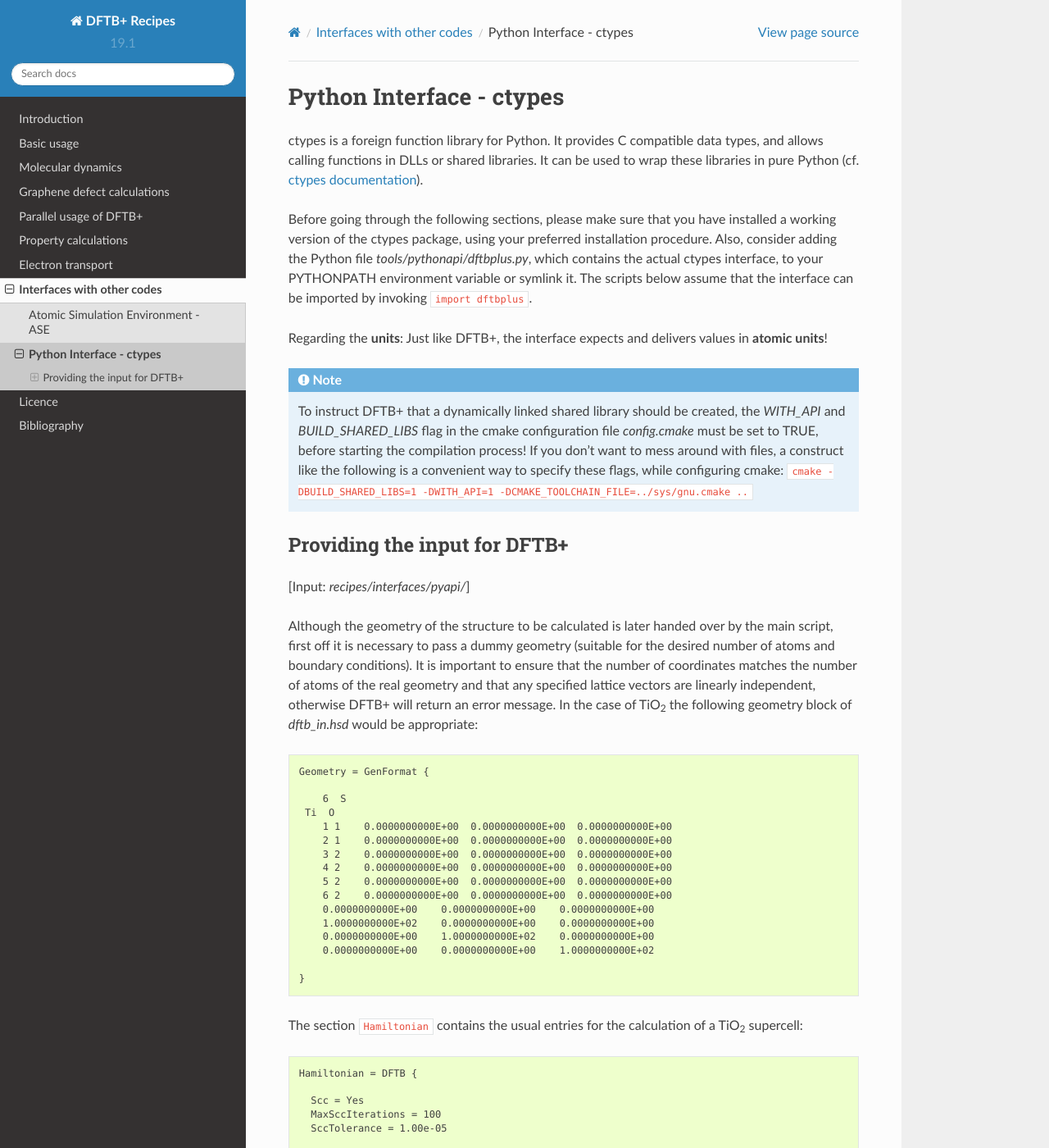
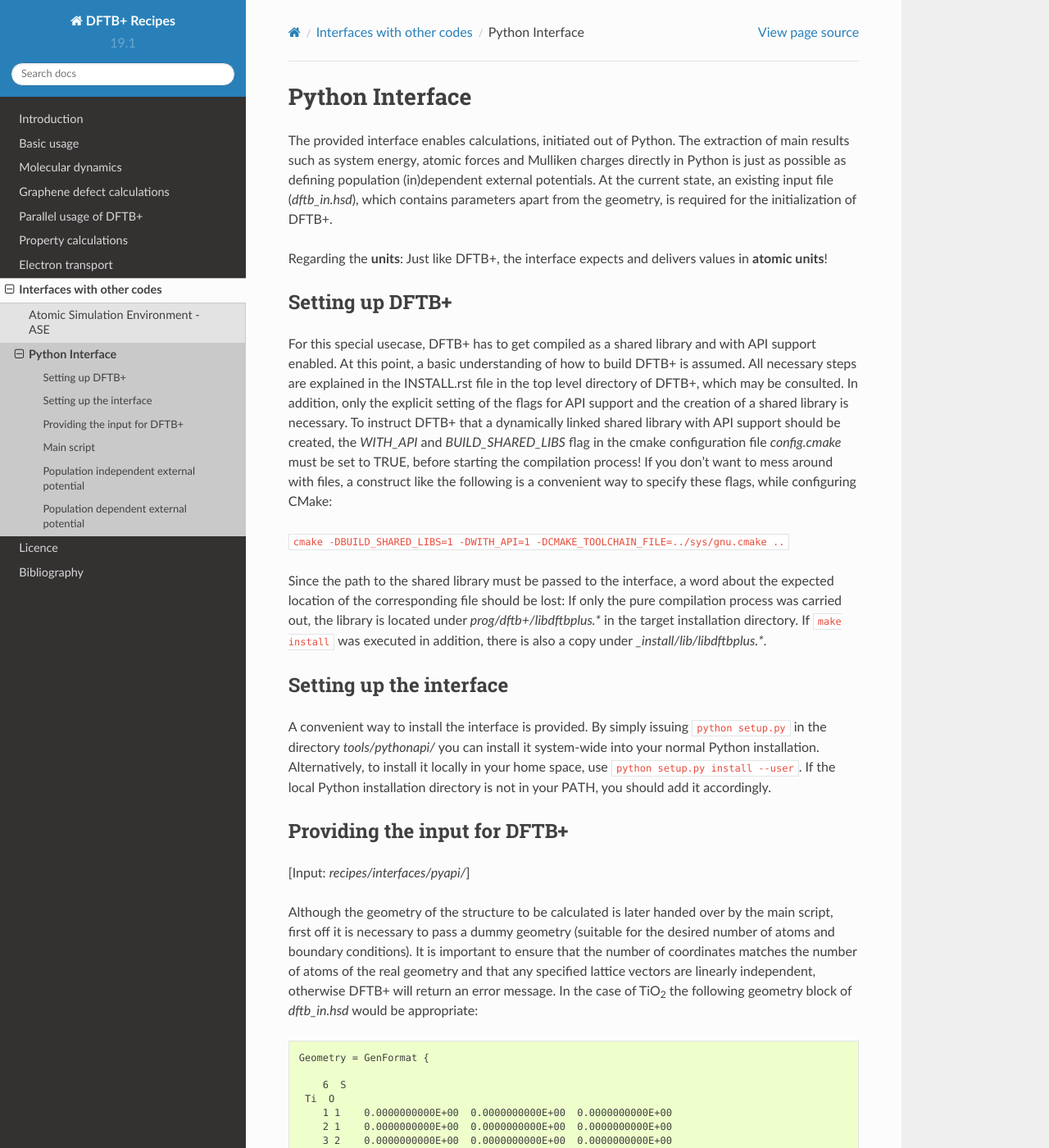
Before and after one commit to dftbplus/recipes, a Sphinx documentation site: the page built from docs/interfaces/pyapi/pyapi.rst, in a window 1280 px wide and 1400 px high. Shown: the whole window at 82% size. Built offline with Sphinx 7.4.7 and the Read the Docs theme 2.0.0, drawn with Linux system fonts in a browser that asks for light colours.

Commit message:
Take into account changes in the installation procedure
The installation of the interface via the setup.py mechanism
is explained. In addition, the compilation of DFTB+ for this
usecase is discussed in more detail, as well as the expected
location of the shared library in the different steps.

```diff
--- a/docs/interfaces/pyapi/pyapi.rst
+++ b/docs/interfaces/pyapi/pyapi.rst
@@ -1,41 +1,58 @@
 .. highlight:: none
 .. _sec-interfaces-pyapi:
 
-#########################
-Python Interface - ctypes
-#########################
+****************
+Python Interface
+****************
 
-ctypes is a foreign function library for Python. It provides C compatible data
-types, and allows calling functions in DLLs or shared libraries. It can be used
-to wrap these libraries in pure Python (cf. `ctypes documentation
-<https://docs.python.org/3/library/ctypes.html>`_).
-
-Before going through the following sections, please make sure that you have
-installed a working version of the ctypes package, using your preferred
-installation procedure. Also, consider adding the Python file
-`tools/pythonapi/dftbplus.py`, which contains the actual ctypes interface,
-to your PYTHONPATH environment variable or symlink it. The scripts below assume
-that the interface can be imported by invoking ``import dftbplus``.
+The provided interface enables calculations, initiated out of Python. The
+extraction of main results such as system energy, atomic forces and Mulliken
+charges directly in Python is just as possible as defining population
+(in)dependent external potentials. At the current state, an existing input file
+(`dftb_in.hsd`), which contains parameters apart from the geometry, is required
+for the initialization of DFTB+.
 
 Regarding the **units**: Just like DFTB+, the interface expects and delivers
 values in **atomic units**!
 
-.. note::
+Setting up DFTB+
+================
 
-    To instruct DFTB+ that a dynamically linked shared library should be
-    created, the `WITH_API` and `BUILD_SHARED_LIBS` flag in the cmake
-    configuration file `config.cmake` must be set to TRUE, before starting
-    the compilation process!
-    If you don't want to mess around with files, a construct like the
-    following is a convenient way to specify these flags, while configuring
-    cmake:
-    ``cmake -DBUILD_SHARED_LIBS=1 -DWITH_API=1 -DCMAKE_TOOLCHAIN_FILE=../sys/gnu.cmake ..``
+For this special usecase, DFTB+ has to get compiled as a shared library and with
+API support enabled. At this point, a basic understanding of how to build DFTB+
+is assumed. All necessary steps are explained in the INSTALL.rst file in the
+top level directory of DFTB+, which may be consulted. In addition, only the
+explicit setting of the flags for API support and the creation of a shared
+library is necessary. To instruct DFTB+ that a dynamically linked shared
+library with API support should be created, the `WITH_API` and
+`BUILD_SHARED_LIBS` flag in the cmake configuration file `config.cmake` must be
+set to TRUE, before starting the compilation process! If you don't want to mess
+around with files, a construct like the following is a convenient way to specify
+these flags, while configuring CMake:
+
+``cmake -DBUILD_SHARED_LIBS=1 -DWITH_API=1 -DCMAKE_TOOLCHAIN_FILE=../sys/gnu.cmake ..``
+
+Since the path to the shared library must be passed to the interface, a word
+about the expected location of the corresponding file should be lost:
+If only the pure compilation process was carried out, the library is located
+under `prog/dftb+/libdftbplus.*` in the target installation directory. If
+``make install`` was executed in addition, there is also a copy under
+`_install/lib/libdftbplus.*`.
+
+Setting up the interface
+========================
+
+A convenient way to install the interface is provided. By simply issuing
+``python setup.py`` in the directory `tools/pythonapi/` you can install it
+system-wide into your normal Python installation. Alternatively, to install it
+locally in your home space, use ``python setup.py install --user``. If the
+local Python installation directory is not in your PATH, you should add it
+accordingly.
 
 .. _sec-interfaces-pyapi-input:
 
-*****************************
 Providing the input for DFTB+
-*****************************
+=============================
 
 [Input: `recipes/interfaces/pyapi/`]
 
@@ -112,7 +129,7 @@ compatibility of the input, the parser version is also specified::
 .. _sec-interfaces-pyapi-mainscript:
 
 Main script
------------
+===========
 
 The script shown here serves to illustrate the use of the interface, based on
 the calculation of |TiO2|.
@@ -219,7 +236,7 @@ potential. This is covered in the following two sections
 .. _sec-interfaces-pyapi-extpot:
 
 Population independent external potential
------------------------------------------
+=========================================
 
 [Input: `recipes/interfaces/pyapi/extpot/`]
 
@@ -253,7 +270,7 @@ inserted:
 .. _sec-interfaces-pyapi-qdepextpot:
 
 Population dependent external potential
----------------------------------------
+=======================================
 
 [Input: `recipes/interfaces/pyapi/qdepextpot/`]
 
```
